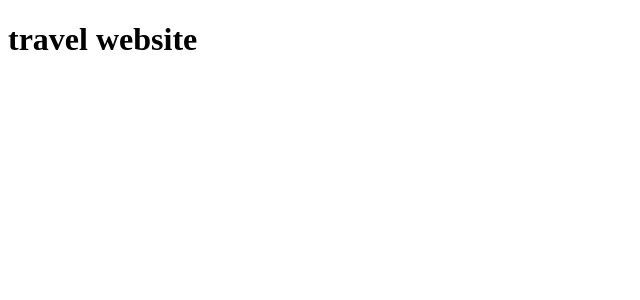
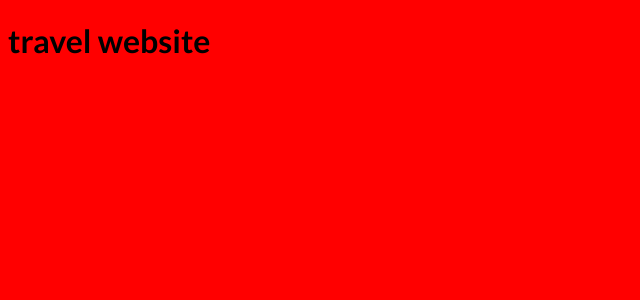
Before and after one commit to viettu2k/travel-website, a React (Create React App) app: page / in a window 1280 px wide. Shown: the top 300 px of the page, without its empty margins (0-640 px from the left). Built offline with nearby package versions, Linux system fonts and the light colour scheme.

Commit message:
choose google font

```diff
--- a/public/index.html
+++ b/public/index.html
@@ -1,14 +1,12 @@
 <!DOCTYPE html>
 <html lang="en">
-  <head>
+
+<head>
     <meta charset="utf-8" />
     <link rel="icon" href="%PUBLIC_URL%/favicon.ico" />
     <meta name="viewport" content="width=device-width, initial-scale=1" />
     <meta name="theme-color" content="#000000" />
-    <meta
-      name="description"
-      content="Web site created using create-react-app"
-    />
+    <meta name="description" content="Web site created using create-react-app" />
     <link rel="apple-touch-icon" href="%PUBLIC_URL%/logo192.png" />
     <!--
       manifest.json provides metadata used when your web app is installed on a
@@ -25,8 +23,10 @@
       Learn how to configure a non-root public URL by running `npm run build`.
     -->
     <title>React App</title>
-  </head>
-  <body>
+    <link href="https://fonts.googleapis.com/css2?family=Lato:wght@300;400;700;900&display=swap" rel="stylesheet" />
+</head>
+
+<body>
     <noscript>You need to enable JavaScript to run this app.</noscript>
     <div id="root"></div>
     <!--
@@ -39,5 +39,6 @@
       To begin the development, run `npm start` or `yarn start`.
       To create a production bundle, use `npm run build` or `yarn build`.
     -->
-  </body>
+</body>
+
 </html>
--- a/src/index.js
+++ b/src/index.js
@@ -1,6 +1,7 @@
 import React from "react";
 import ReactDOM from "react-dom";
 import App from "./App";
+import "./main.css";
 import reportWebVitals from "./reportWebVitals";
 
 ReactDOM.render(
--- a/src/main.css
+++ b/src/main.css
@@ -1,3 +1 @@
-body {
-    background: green;
-}
+body{font-family:"Lato",sans-serif;background:red}
--- a/src/main.scss
+++ b/src/main.scss
@@ -1,4 +1 @@
-$color: green;
-body {
-    background: $color;
-}
+@use "./scss/base/base";
--- /dev/null
+++ b/src/scss/base/_base.scss
@@ -0,0 +1,4 @@
+body {
+    font-family: "Lato", sans-serif;
+    background: red;
+}
```
